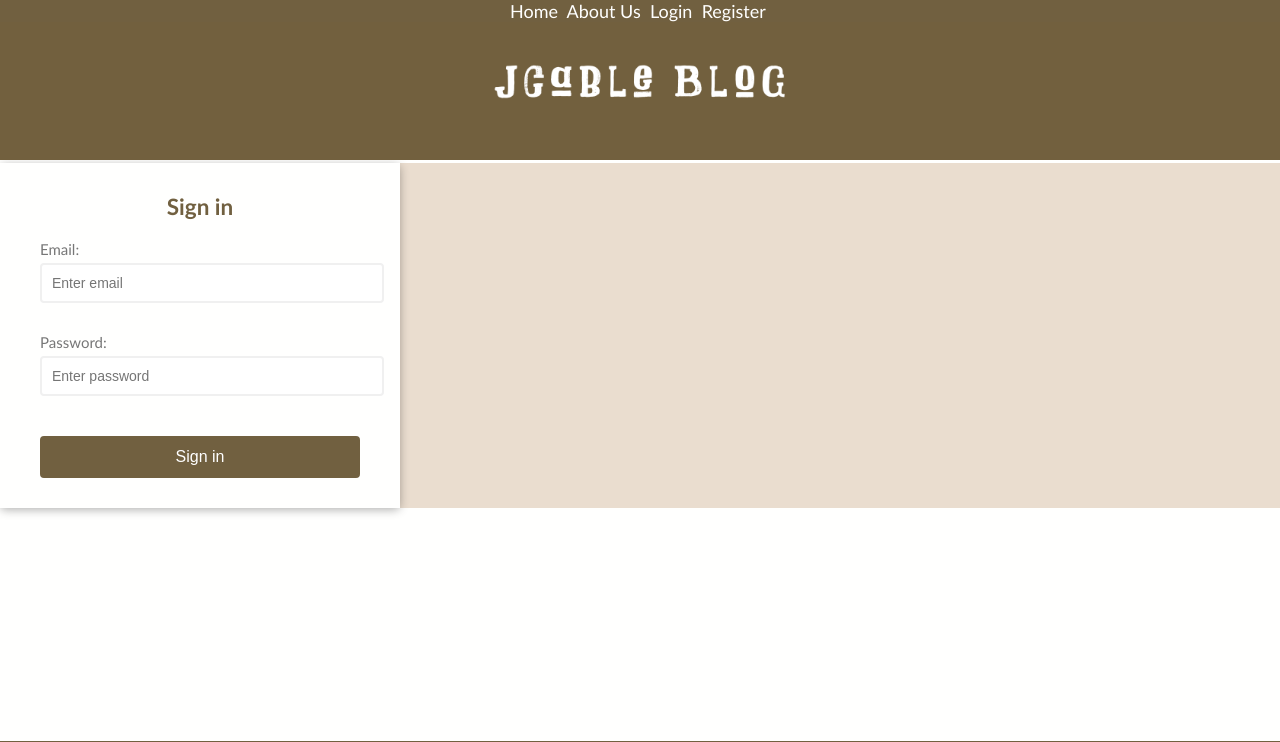
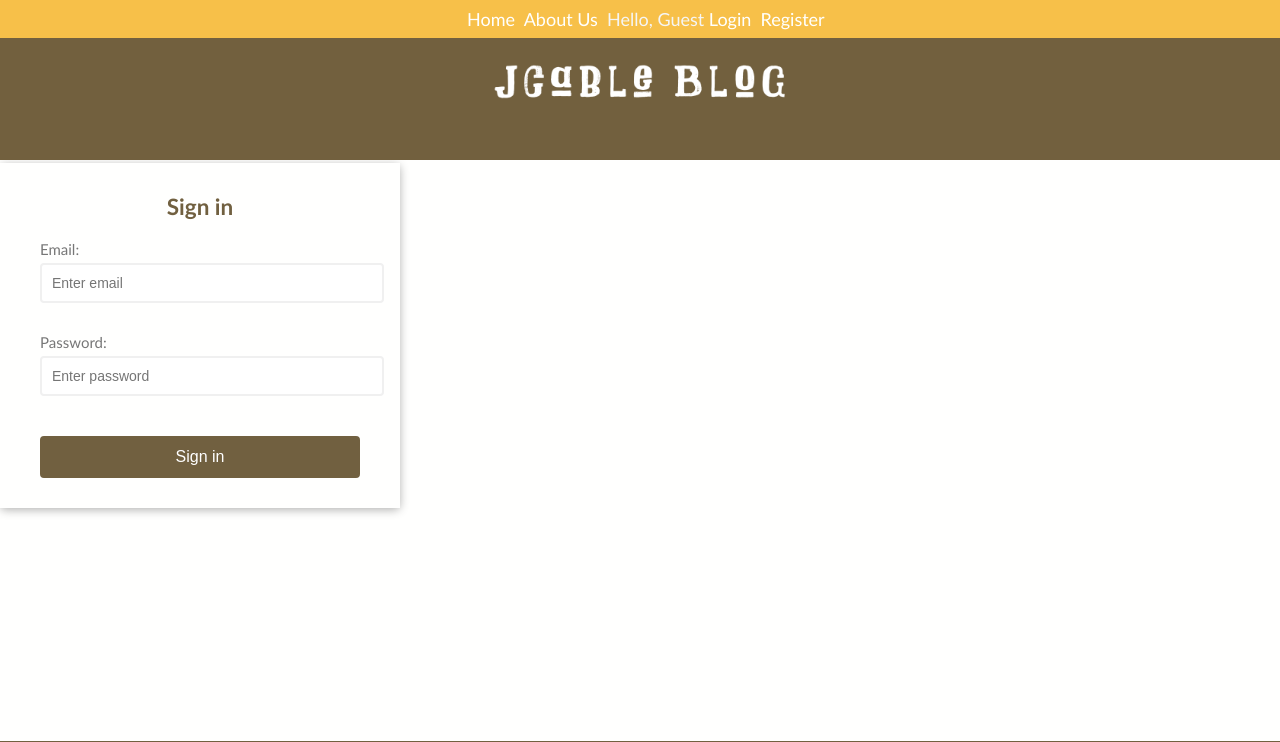
Before and after one commit to JiachZh/flaskblog, a Flask app: page /login in a window 1280 px wide. Shown: the top 742 px of the page. Run offline with Flask 2, Linux system fonts and the light colour scheme.

Commit message:
style nav & add personalised greeting

```diff
--- a/blog/forms.py
+++ b/blog/forms.py
@@ -2,7 +2,7 @@ from flask import flash
 from flask_wtf import FlaskForm
 from blog.models import Users
 from wtforms import StringField, PasswordField, validators, SubmitField
-from wtforms.validators import DataRequired, Length, Email, ValidationError, Regexp
+from wtforms.validators import DataRequired, InputRequired, Length, Email, ValidationError, Regexp
 
 
 class RegistrationForm(FlaskForm):
@@ -31,3 +31,7 @@ class LoginForm(FlaskForm):
         user = Users.query.filter_by(email=email.data).first()
         if not user:
             flash('User not exist or password wrong.')
+
+class CommentForm(FlaskForm):
+    comment = StringField('Comment', validators=[InputRequired()])
+    submit = SubmitField('Post comment')
--- a/blog/static/style.css
+++ b/blog/static/style.css
@@ -13,9 +13,10 @@ body {
   width: 100%;
   z-index: 99;
   top: 0;
+  padding: 8px;
   font-size: 18px;
   text-align: center;
-  background-color: #716040;
+  background-color: #f7c049;
 }
 #navcontainer a:link,
 visited {
@@ -23,15 +24,17 @@ visited {
   color: #fffffe;
 }
 #navcontainer a:hover {
-  color: #020826;
-  background-color: #eaddcf;
+  color: #fffffe;
   cursor: pointer;
+}
+
+.greeting {
+  color: whitesmoke;
 }
 
 #content {
   color: #020826;
   font-size: 15px;
-  background-color: #eaddcf;
 }
 
 /*form*/
--- a/blog/templates/layout.html
+++ b/blog/templates/layout.html
@@ -18,9 +18,10 @@
       <a href="{{url_for('home')}}">Home</a>&nbsp
       <a href="{{url_for('about')}}">About Us</a>&nbsp {% if
       current_user.is_authenticated %}
-      <span>{{current_user.username}}</span>
+      <span class="greeting">Hello,{{current_user.username}}</span>
       <a href="{{url_for('logout')}}">Log out</a>
       {% else %}
+      <span class="greeting">Hello, Guest</span>
       <a href="{{url_for('login')}}">Login</a>&nbsp
       <a href="{{url_for('register')}}">Register</a>&nbsp {% endif %}
     </nav>
```
Also changed, not shown: 2 other files.
